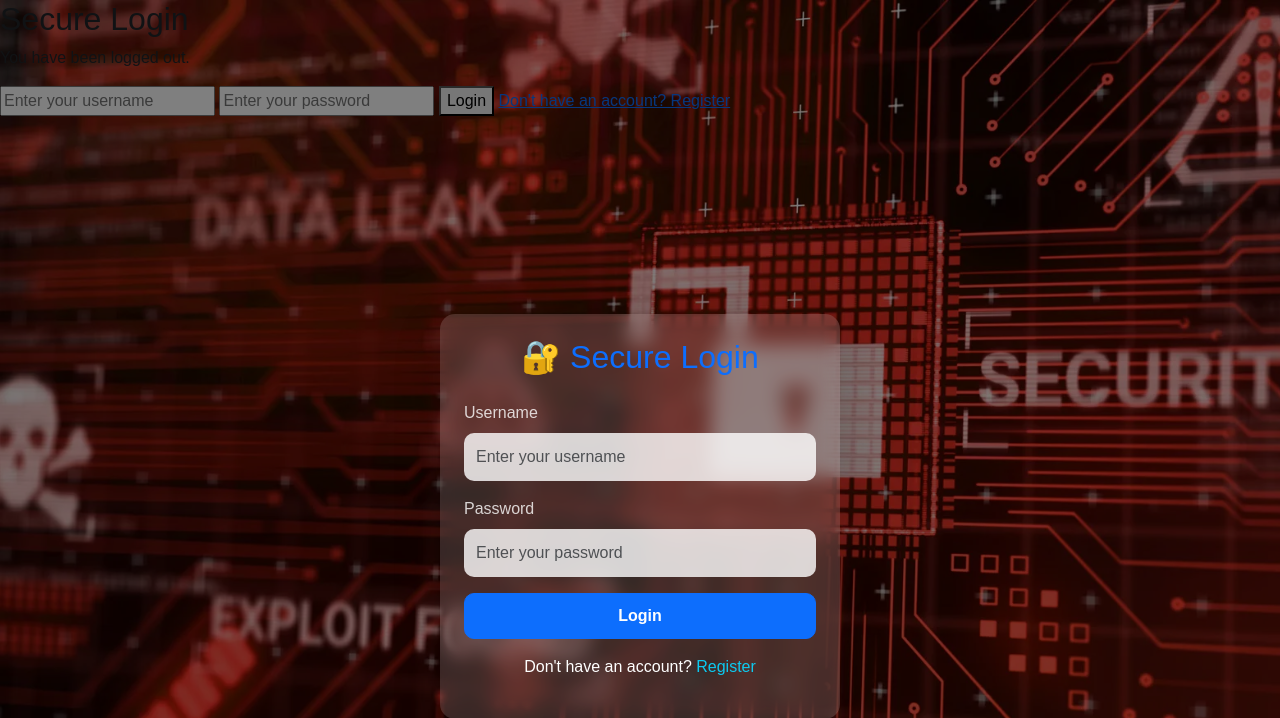
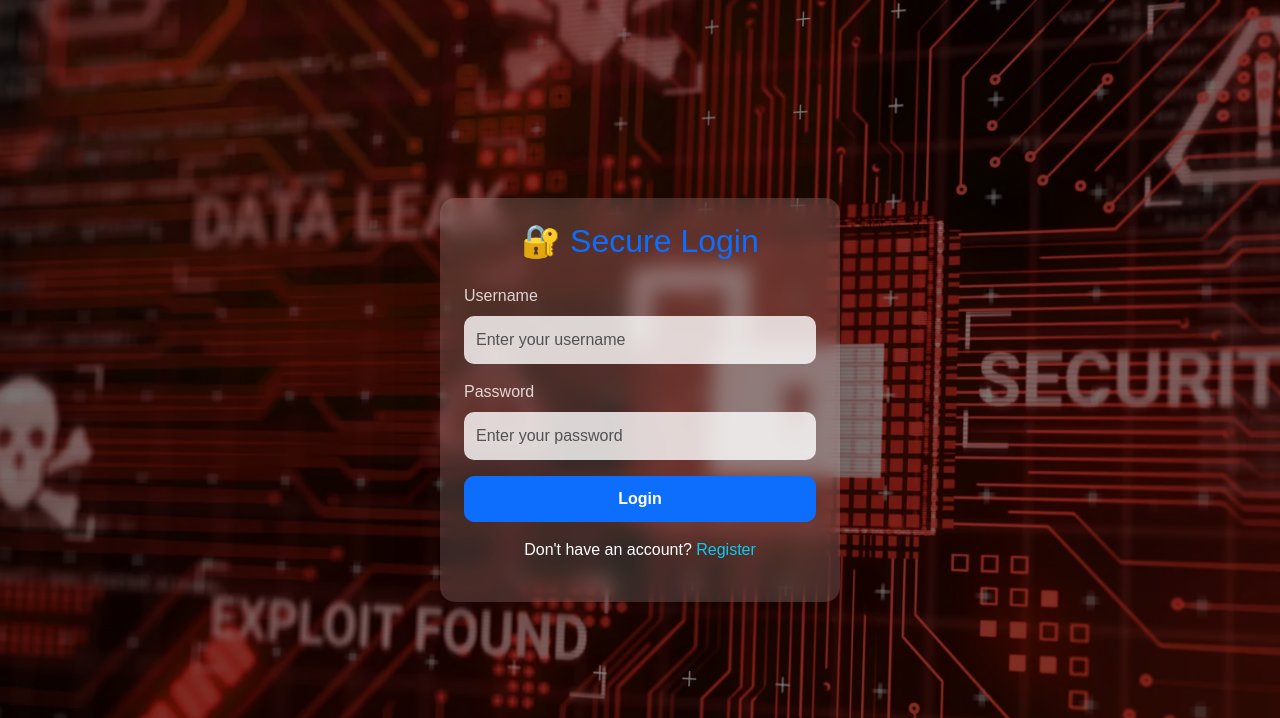
Before and after one commit to abesaade/Secure-Password-Manager, a Flask app: page /login in a window 1280 px wide. Shown: the top 718 px of the page. Run offline with Flask 3, Linux system fonts and the light colour scheme; some libraries are stand-ins or nearby versions.

Commit message:
reverted changes for dashborad.html

```diff
--- a/templates/dashboard.html
+++ b/templates/dashboard.html
@@ -4,7 +4,7 @@
     <meta charset="UTF-8">
     <title>Dashboard - Secure Password Manager</title>
     <link href="https://cdn.jsdelivr.net/npm/bootstrap@5.3.0/dist/css/bootstrap.min.css" rel="stylesheet">
-    <link rel="stylesheet" href="{{ url_for('static', filename='styles_v2.css') }}">
+    <!-- <link rel="stylesheet" href="/static/css/dashboard.css"> -->
 </head>
 <body class="bg-light">
     <div class="container mt-4">
--- a/templates/login.html
+++ b/templates/login.html
@@ -7,15 +7,6 @@
     <link rel="stylesheet" href="{{ url_for('static', filename='css/login.css') }}">
 </head>
 <body>
-    <div class="login-container">
-  <h2>Secure Login</h2>
-  <p>You have been logged out.</p>
-  <input type="text" class="input-field" placeholder="Enter your username">
-  <input type="password" class="input-field" placeholder="Enter your password">
-  <button class="btn-login">Login</button>
-  <a href="#" class="register-link">Don't have an account? Register</a>
-    </div>
-
     <div class="container d-flex justify-content-center align-items-center min-vh-100">
         <div class="glass-card p-4 shadow-lg">
             <h2 class="text-center mb-4 text-primary">🔐 Secure Login</h2>
@@ -49,21 +40,3 @@
     </div>
 </body>
 </html>
-
-<!-- <!DOCTYPE html>
-<html lang="en">
-<head>
-    <meta charset="UTF-8">
-    <title>Login - Secure Password Manager</title>
-    <link rel="stylesheet" href="{{ url_for('static', filename='css/login.css') }}">
-</head>
-<body>
-    <div class="login-container">
-        <h2>Secure Login</h2>
-        <input type="text" class="input-field" placeholder="Enter your username">
-        <input type="password" class="input-field" placeholder="Enter your password">
-        <button class="btn-login">Login</button>
-        <a href="#" class="register-link">Don't have an account? Register</a>
-    </div>
-</body>
-</html> -->
```
